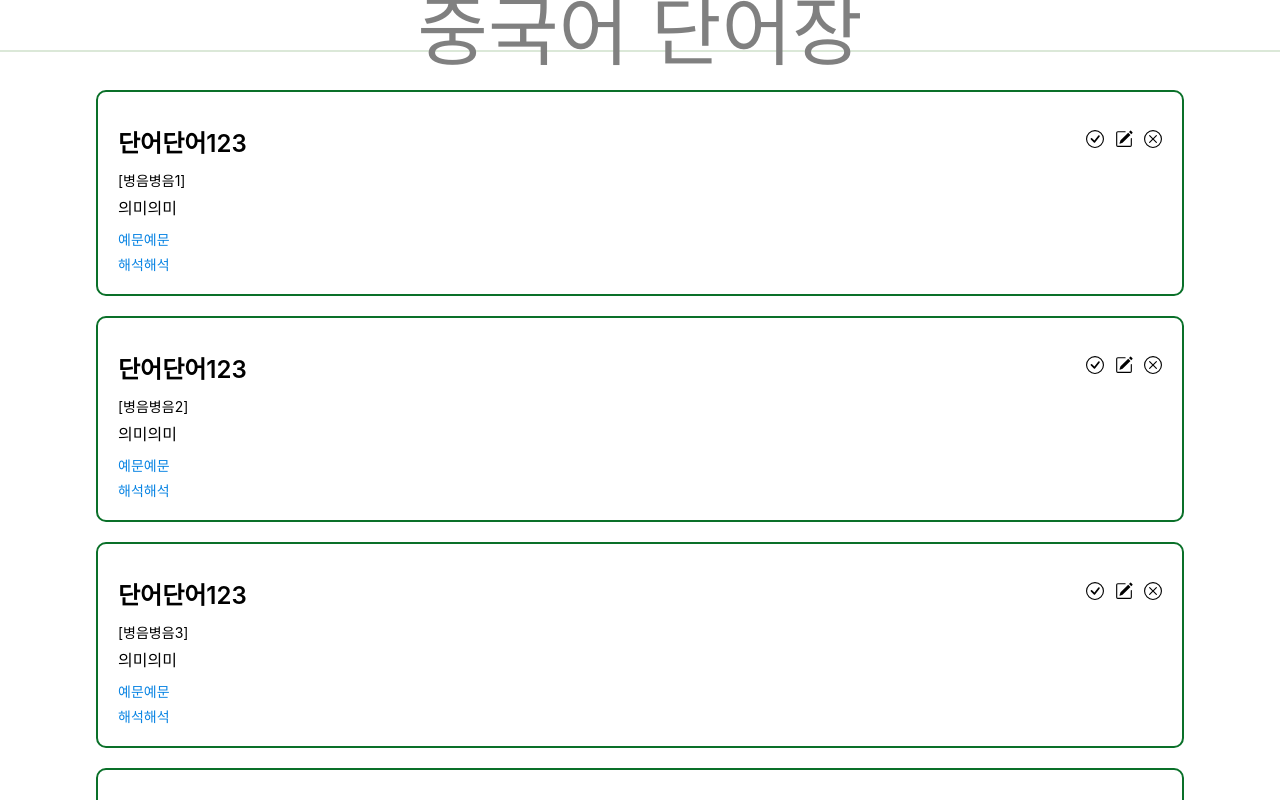
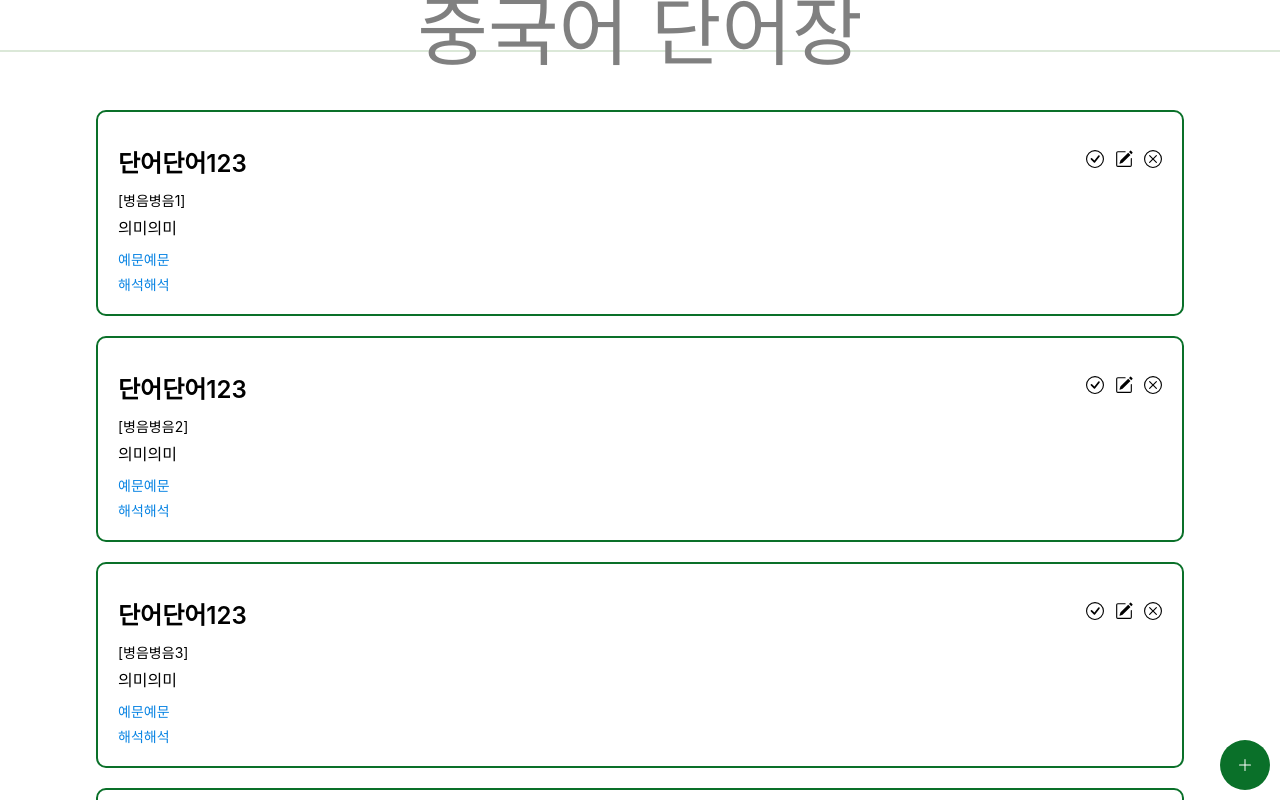
Before and after one commit to nggoong/chinese-vocabulary, a React (Create React App) app: page / in a window 1280 px wide. Shown: the top 800 px of the page. Built offline with nearby package versions, Linux system fonts and the light colour scheme.

Commit message:
추가하기 페이지 라우팅 연결 및 헤더 레터링 누르면 홈으로 가도록 라우팅 구현

```diff
--- a/src/App.js
+++ b/src/App.js
@@ -3,7 +3,8 @@ import Header from './components/Header';
 import styled from 'styled-components';
 import { Route, Routes } from 'react-router-dom';
 import Home from './components/Home';
-import AddPage from './components/AddPage';
+import InputPage from './components/InputPage';
+
 const App = () => {
   return (
     <div className="App">
@@ -11,7 +12,7 @@ const App = () => {
       <Contents>
         <Routes>
           <Route path='/' element={<Home/>}/>
-          <Route path='/word/add' element={<AddPage/>}/>
+          <Route path='/word/add' element={<InputPage/>}/>
         </Routes>
       </Contents>
     </div>
--- a/src/components/Header.jsx
+++ b/src/components/Header.jsx
@@ -1,12 +1,13 @@
 import React from 'react';
 import styled from 'styled-components';
+import {Link} from 'react-router-dom';
 
 const Header = () => {
 
 
     return(
         <HeaderWrapper>
-        <p>중국어 단어장</p>
+        <Link to="/"><p>중국어 단어장</p></Link>
         </HeaderWrapper>
     )
 }
@@ -28,4 +29,9 @@ const HeaderWrapper = styled.div`
     top:0;
     border-bottom:2px solid rgb(219, 232, 216);
 
+    & > a {
+        text-decoration: none;
+        color:gray;
+    }
+
 `
--- a/src/components/Home.jsx
+++ b/src/components/Home.jsx
@@ -1,6 +1,8 @@
 import React, {useState} from 'react';
 import styled from 'styled-components';
 import VocaCard from './VocaCard'
+import {BsPlusLg} from 'react-icons/bs';
+import { Link } from 'react-router-dom';
 
 const Home = () => {
     const [voca, setVoca] = useState([
@@ -21,6 +23,7 @@ const Home = () => {
 
     return(
         <VocaListWrapper>
+        <Link to="/word/add"><GoToAdd><BsPlusLg/></GoToAdd></Link>
          {voca.map((item, index)=><VocaCard item={item} key={item.id}></VocaCard>)}
         </VocaListWrapper>
     )
@@ -34,3 +37,18 @@ const VocaListWrapper = styled.div`
     gap:20px;
     width:100%;
 `
+
+const GoToAdd = styled.div`
+    display:flex;
+    justify-content:center;
+    align-items:center;
+    color:white;
+    font-weight:600;
+    width:50px;
+    height:50px;
+    position:fixed;
+    bottom:10px;
+    right:10px;
+    background:rgb(10, 112, 41);
+    border-radius:50%;
+`
--- /dev/null
+++ b/src/components/InputPage.jsx
@@ -0,0 +1,21 @@
+import React from 'react';
+import styled from 'styled-components';
+
+const AddPage = () => {
+
+    return(
+        <>
+        adfsdf
+        <input></input>
+        <input></input>
+        <input></input>
+        <input></input>
+        </>
+    )
+}
+
+export default AddPage;
+
+const InputsWrapper = styled.div`
+    width:100%;
+`
```
Also changed, not shown: src/components/AddPage.jsx (deleted, +0 -12 lines).
